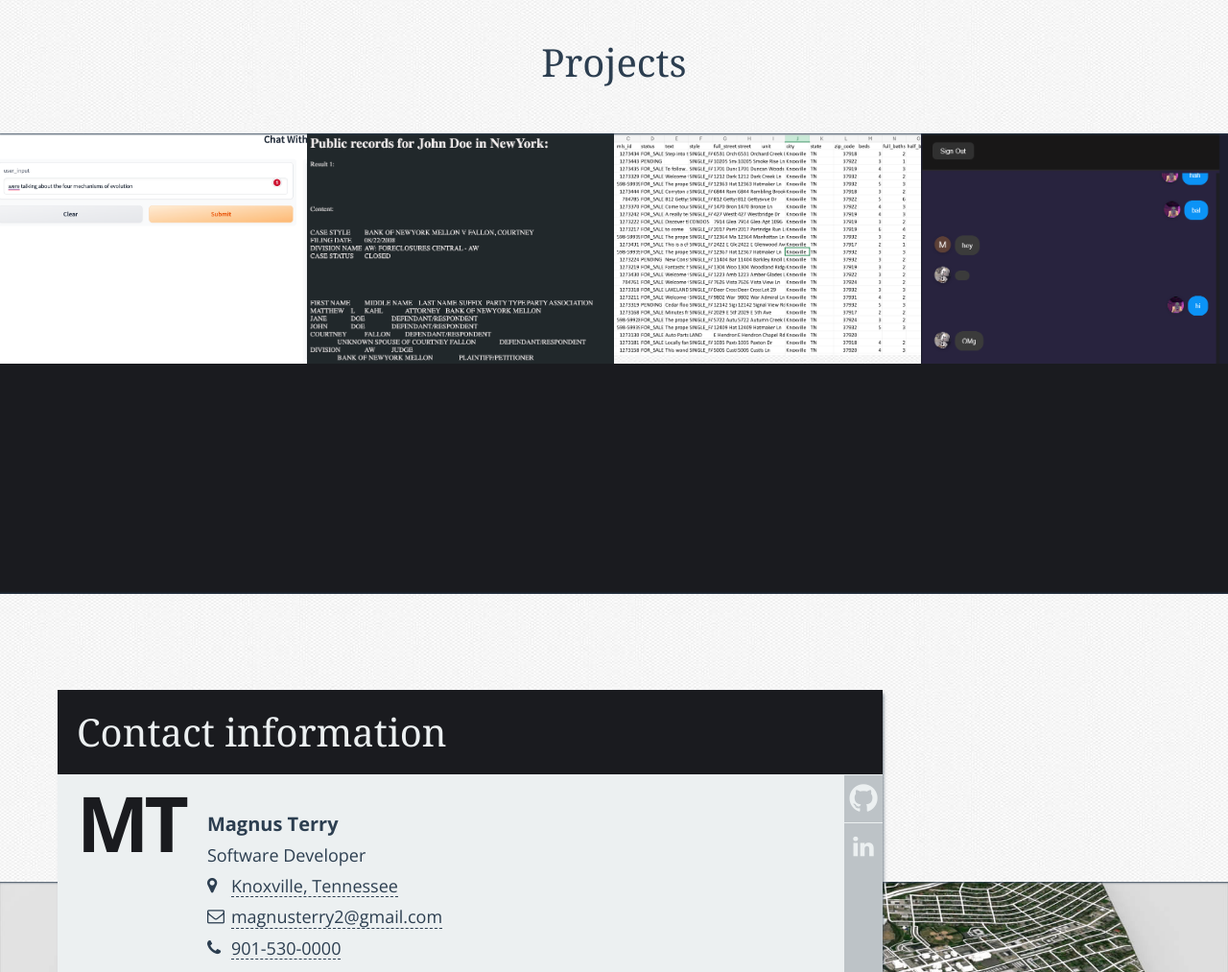
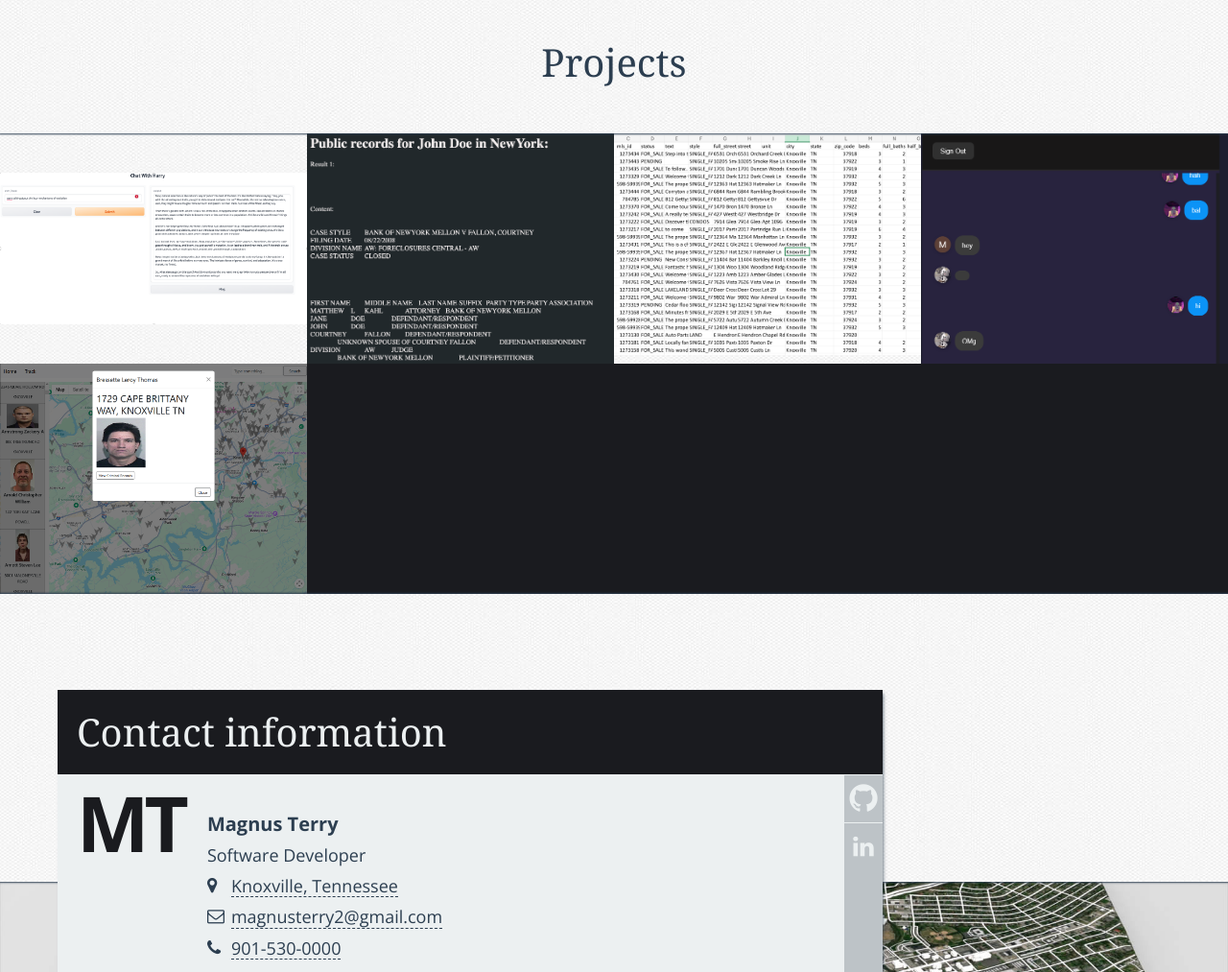
Before and after one commit to magnutog12/magnusterry.github.io, a website: page index.html in a window 1280 px wide. Shown: the part 880-1893 px from the top of the page at 96% size. Drawn offline with nearby package versions, Linux system fonts and the light colour scheme; files whose address does not match are found by name.

Commit message:
Update index.html

```diff
--- a/index.html
+++ b/index.html
@@ -93,7 +93,7 @@
         <div class="projects-wrap">
             <div class="grid-container">
                 <div class="projects">
-                    <figure class="projects__item"><img src="static/images/HARRYchat.png" style="object-fit: cover; width: 650px; height: 328px;"
+                    <figure class="projects__item"><img src="static/images/HARRYchat.png" style="object-fit: contain; width: 100%; height: 100%;"
                             alt="">
                         <figcaption><a class="icon icon_link" href="https://github.com/magnutog12/harrybeamer" rel="nofollow">Deployed a chat bot
                             using Open AI llm and gradio.</a></figcaption>
@@ -112,9 +112,8 @@
                             alt="">
                         <figcaption><a class="icon icon_link" href="https://react-chat-poke.web.app/" rel="nofollow">Real time chat app made with React and Firebase.</a></figcaption>
                     </figure>
-                    <figure class="projects__item"><img src="static/images/1a1b1f.png"
-                            alt="">
-                        <figcaption><a class="icon icon_link" href="#" rel="nofollow">Coming soon.</a></figcaption>
+                    <figure class="projects__item"><img src="static/images/knoxwatchv2.PNG" alt="" style="object-fit: fill; width: 100%; height: 100%;">
+                        <figcaption><a class="icon icon_link" href="https://github.com/magnutog12/finalproj" rel="nofollow">Parent/guardian child safety app (see github).</a></figcaption>
                     </figure>
                     <figure class="projects__item"><img src="static/images/1a1b1f.png"
                             alt="">
```
